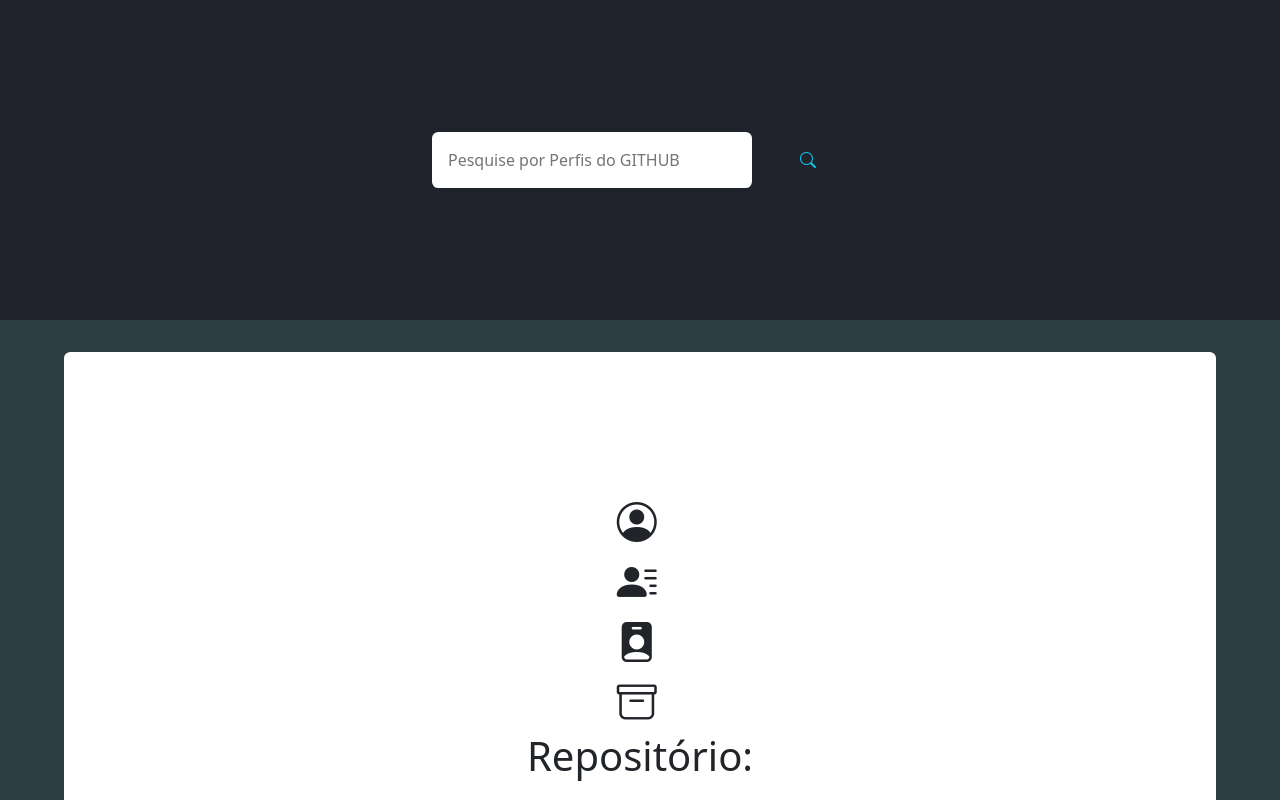
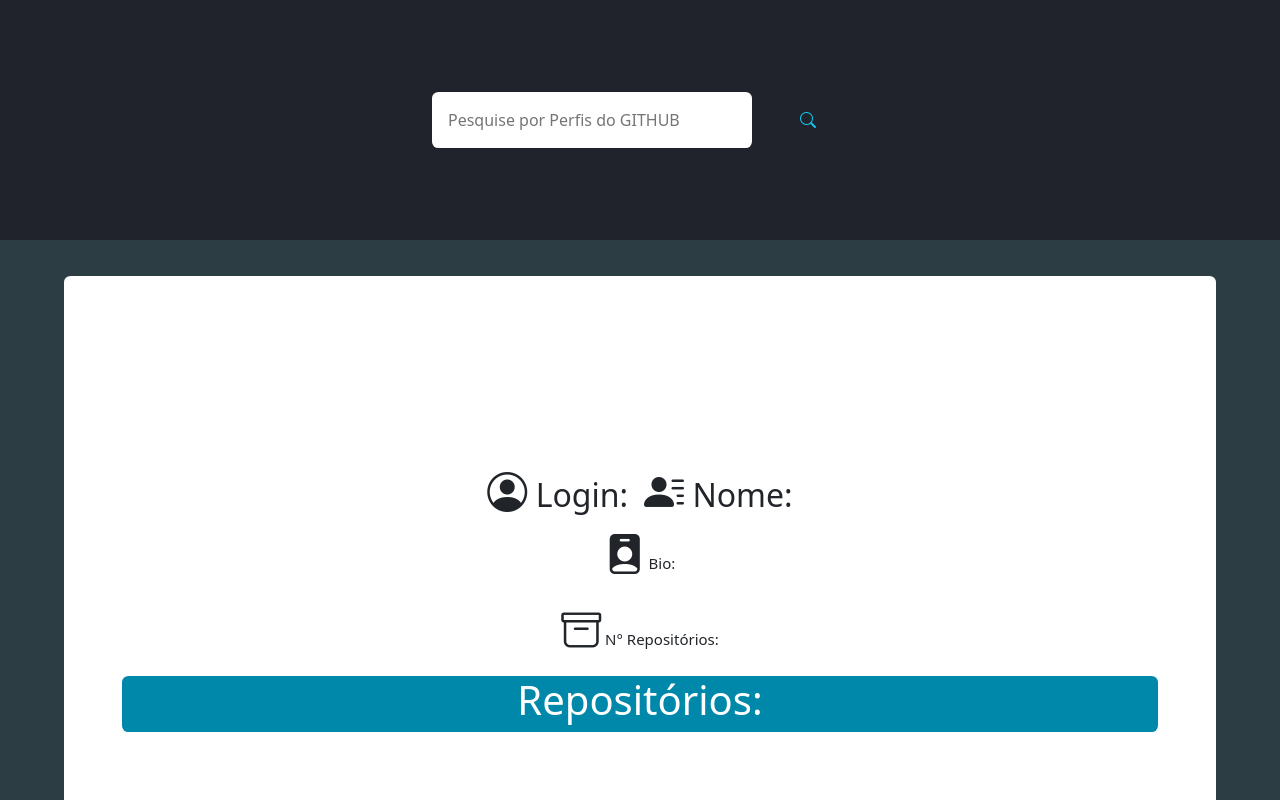
Before and after one commit to Alexandre192001/Buscas-GITHUB, a website: page index.html in a window 1280 px wide. Shown: the top 800 px of the page. Drawn offline with nearby package versions, Linux system fonts and the light colour scheme.

Commit message:
Arrumando bug do card principal

```diff
--- a/assets/sass/index.scss
+++ b/assets/sass/index.scss
@@ -7,7 +7,7 @@
 .sessao-heade{
   background-color: rgb(33, 35, 44);
   width: 100%;
-  height: 20rem;
+  height: 15rem;
   display: flex;
   justify-content: center;
   align-items: center;
@@ -31,7 +31,7 @@
 
 .sessao-main{
   overflow:hidden;
-  height: 40rem;
+  height: 45rem;
   width: 100%;
   background-color: rgb(44, 61, 68);
   display: flex;
@@ -51,8 +51,9 @@
     overflow: hidden;
 
     .card-user{
+
       display: flex;
-      gap: .4rem;
+      gap: 1rem;
       align-items: center;
       justify-content: center;
       font-size:15px;
@@ -69,6 +70,21 @@
       display: flex;
       flex-direction: column;
       overflow-y: scroll;
+      width: 90%;
+      background-color: #08a;
+      border-radius: .4rem;
+      color: #fff;
+      text-align: center;
+
+      &::-webkit-scrollbar{
+        width: 1rem;
+      }
+      &::-webkit-scrollbar-thumb{
+        background-color: rgb(114, 113, 113);
+      }
+      &::-webkit-scrollbar-track{
+        background-color: #00000080;
+      }
     }
   }
 }
--- a/index.html
+++ b/index.html
@@ -21,8 +21,7 @@
 
   <header class="sessao-heade">
     <input class="user" type="text" placeholder="Pesquise por Perfis do GITHUB">
-    <button type="button"
-     class="btn btn-outline-info buscar"><i class="bi bi-search"></i></button>
+    <button type="button" class="btn btn-outline-info buscar"><i class="bi bi-search"></i></button>
   </header>
 
 
@@ -31,27 +30,24 @@
     <div class="card-wrapper">
 
       <div class="card-user">
-          <i class="bi bi-person-circle"></i>
-          <h1 class="login-user"></h1>
+
+        <h2> <i class="bi bi-person-circle"></i> Login: <span class="login-user"></span></h2>
+
+        <h2><i class="bi bi-person-lines-fill"></i> Nome: <span class="name-user"></span></h2>
       </div>
 
       <div class="card-user">
-          <i class="bi bi-person-lines-fill"></i>
-          <h2 class="name-user"></h2>
+
+        <p> <i class="bi bi-person-badge-fill"></i> Bio: <span class="bio-user"></span></p>
       </div>
 
       <div class="card-user">
-          <i class="bi bi-person-badge-fill"></i>
-          <p class="bio-user"></p>
-        </div>
 
-        <div class="card-user">
-          <i class="bi bi-archive"></i>
-          <p class="repo-user"></p>
+        <p><i class="bi bi-archive"></i> N° Repositórios: <span class="repo-user"></span></p>
       </div>
 
       <div class="card-repo">
-          <h1>Repositório:</h1>
+        <h1>Repositórios:</h1>
       </div>
     </div>
   </main>
```
Also changed, not shown: assets/css/index.css, assets/index.css (deleted), dist/index.js, 1 other file. Lines whose indentation alone changed are shown as unchanged.
